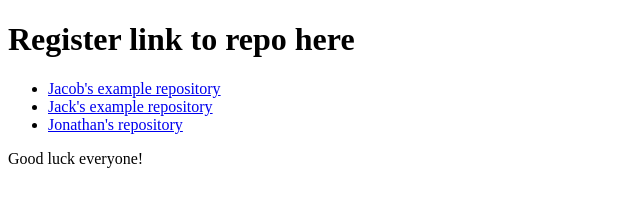
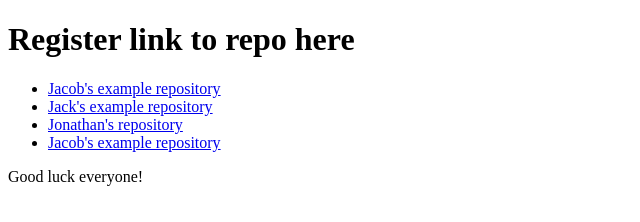
Before and after one commit to almoutasema/iths-komplettering, a plain HTML site: page index.html in a window 1280 px wide. Shown: the whole page, without its empty margins (0-640 px from the left). Drawn offline with Linux system fonts and the light colour scheme.

Commit message:
Update index.html

```diff
--- a/index.html
+++ b/index.html
@@ -18,6 +18,8 @@
         <li>
             <a href="https://github.com/bervaa/Example-Repository">Jonathan's repository</a>
         </li>
+
+       <li><a href="https://github.com/JacobMcElhinney/iths-projekt-i-team/issues">Jacob's example repository</a></li>
     </ul>
     <p>Good luck everyone!</p>
 </body>
```
